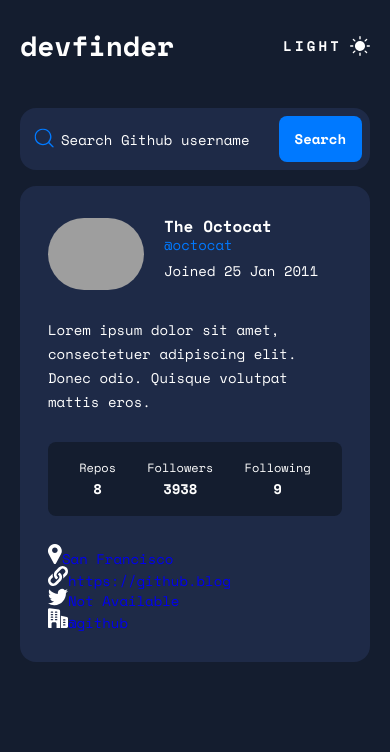
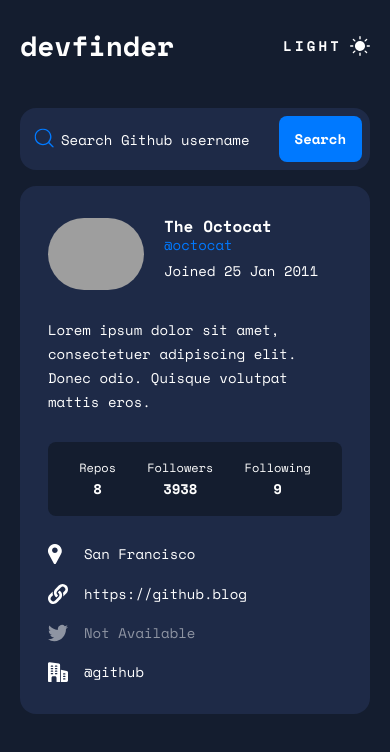
Before and after one commit to LoganF50/github-user-search, a React (Vite) app: page / in a window 390 px wide. Shown: the top 752 px of the page. Built offline with nearby package versions, Linux system fonts and the light colour scheme; grey boxes are pictures that could not be loaded.

Commit message:
finish mobile link design

```diff
--- a/src/components/CardLayout.tsx
+++ b/src/components/CardLayout.tsx
@@ -70,6 +70,9 @@
 
 const Links = styled.div`
   grid-area: links;
+  display: flex;
+  flex-direction: column;
+  gap: ${({ theme }) => theme.spacing.base600};
 `;
 
 type LinkData = {
@@ -147,9 +150,14 @@
         </DataColumn>
       </Data>
       <Links>
-        {links.map((element) => {
+        {links.map((element, i) => {
           return (
-            <Link img={element.img} link={element.link} text={element.text} />
+            <Link
+              key={i}
+              img={element.img}
+              link={element.link}
+              text={element.text}
+            />
           );
         })}
       </Links>
--- a/src/components/Link.tsx
+++ b/src/components/Link.tsx
@@ -1,29 +1,36 @@
 import styled from "styled-components";
 
-const Wrapper = styled.div`
-  color: ${({ theme }) => theme.color.text.primary};
+const Wrapper = styled.div<{ unavailable: boolean }>`
+  display: flex;
+  align-items: center;
+  gap: ${({ theme }) => theme.spacing.base400};
+  color: ${({ unavailable, theme }) =>
+    unavailable ? theme.color.link.unavailable : theme.color.link.text};
 
   svg {
+    width: 1.5rem;
   }
 `;
 
 const StyledLink = styled.a<StyledLinkProps>`
   &:link,
   &:visited {
-    color: ${({ theme }) => theme.color.text.primary};
+    color: ${({ unavailable, theme }) =>
+      unavailable ? theme.color.link.unavailable : theme.color.link.text};
     text-decoration: none;
     pointer-events: ${({ noLink }) => (noLink ? "none" : "")};
   }
 
   &:hover,
   &:active {
-    text-decoration: underline;
+    text-decoration: ${({ unavailable }) =>
+      unavailable ? "none" : "underline"};
   }
 `;
 
 type StyledLinkProps = {
   noLink: boolean;
-  disabled: boolean;
+  unavailable: boolean;
 };
 
 type LinkProps = {
@@ -33,13 +40,16 @@
 };
 
 export const Link: React.FC<LinkProps> = ({ img, link, text }: LinkProps) => {
+  const noLink = link === null || link === undefined;
+  const unavailable = text === null || text === undefined;
+
   return (
-    <Wrapper>
+    <Wrapper unavailable={unavailable}>
       {img}
       <StyledLink
         href={link ? link : "#"}
-        noLink={link === null || link === undefined}
-        disabled={text === null || text === undefined}
+        noLink={noLink}
+        unavailable={unavailable}
       >
         {text ? text : "Not Available"}
       </StyledLink>
--- a/src/styles/themes.tsx
+++ b/src/styles/themes.tsx
@@ -89,6 +89,10 @@
       placeholder: "#FFFFFF",
       text: "#FFFFFF",
     },
+    link: {
+      text: "#FFFFFF",
+      unavailable: "#ffffff7f",
+    },
     primary: "#0079FF",
     text: "#FFFFFF",
     toggle: {
@@ -122,6 +126,10 @@
       placeholder: "#4B6A9B",
       text: "#222731",
     },
+    link: {
+      text: "#4B6A9B",
+      unavailable: "#4b6a9b7f",
+    },
     primary: "#0079FF",
     text: "#4B6A9B",
     toggle: {
```
